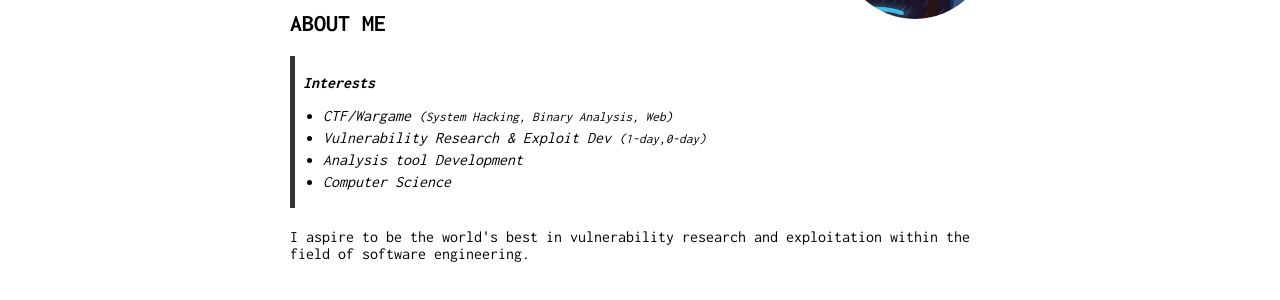
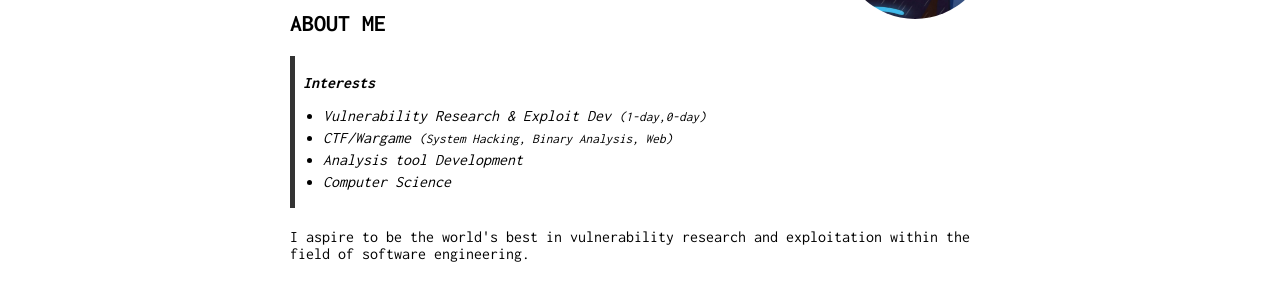
Before and after one commit to Bugeun/bugeun.github.io, a Jekyll site: the page built from index.md, in a window 1280 px wide. Shown: the part 252-552 px from the top of the page. Built offline with Jekyll 4.4.1, drawn with Linux system fonts in a browser that asks for light colours.

```diff
--- a/index.md
+++ b/index.md
@@ -14,8 +14,8 @@ Security Researcher
 
 
 ><b>Interests<b>
+* Vulnerability Research & Exploit Dev <small>(1-day,0-day)</small>
 * CTF/Wargame <small>(System Hacking, Binary Analysis, Web)</small>
-* Vulnerability Research & Exploit Dev <small>(1-day,0-day)</small>
 * Analysis tool Development
 * Computer Science
 &nbsp;
```
